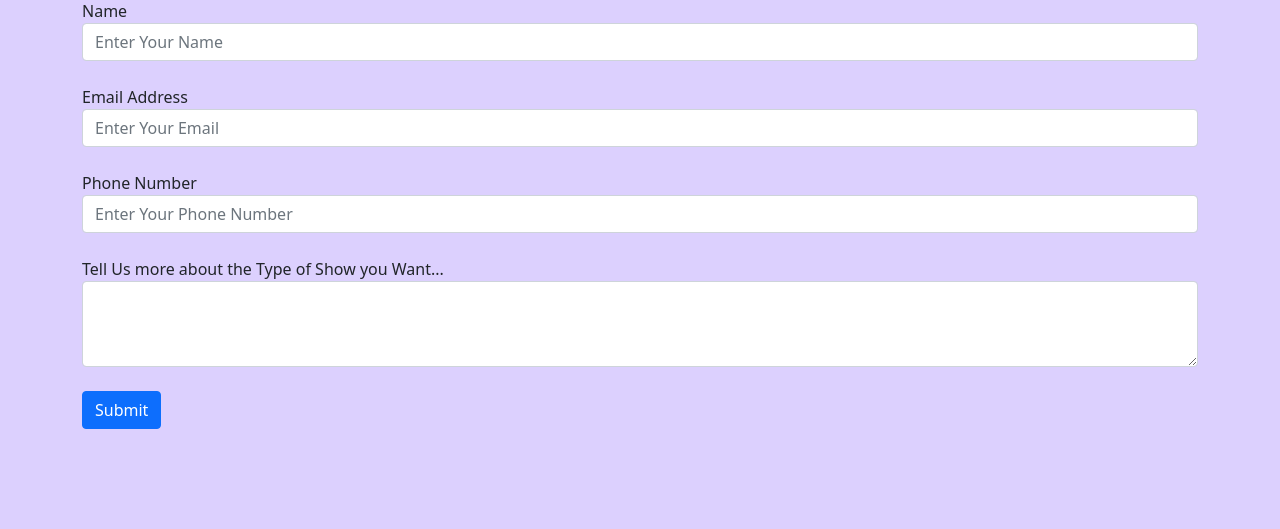
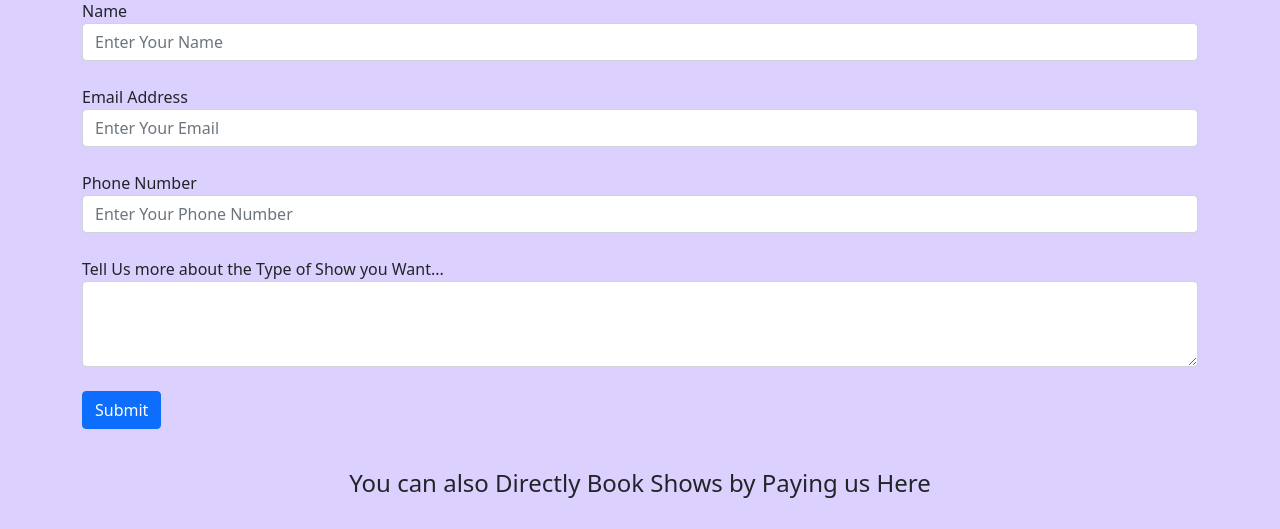
Before and after one commit to Saransh-Das/My-Magic-Website-Mini-Project-with-Django, a Django app: page /contact in a window 1280 px wide. Shown: the part 644-1173 px from the top of the page. Before the commit the page ends 1073 px from the top, so only its background shows below. Run offline with Django 3.2, Linux system fonts and the light colour scheme; some libraries are stand-ins or nearby versions.

Commit message:
Version 5.0 Payment Gateway added to contact page

```diff
--- a/templates/contact.html
+++ b/templates/contact.html
@@ -42,4 +42,13 @@
 
 </div>
 
+<div class="container-fluid">
+    <h4 style="text-align: center;">You can also Directly Book Shows by Paying us Here</h4>
+<form style="text-align: center;">
+<script src="https://checkout.razorpay.com/v1/payment-button.js" data-payment_button_id="pl_HVZBaxEtLHbSuZ" async> </script>
+</form>
+</div>
+<br>
+
+
 {% endblock body %}
--- a/templates/index.html
+++ b/templates/index.html
@@ -98,5 +98,10 @@
       </div>
 
     </div>
+  <br>
+
+
+
+
 
 {% endblock body %}
```
